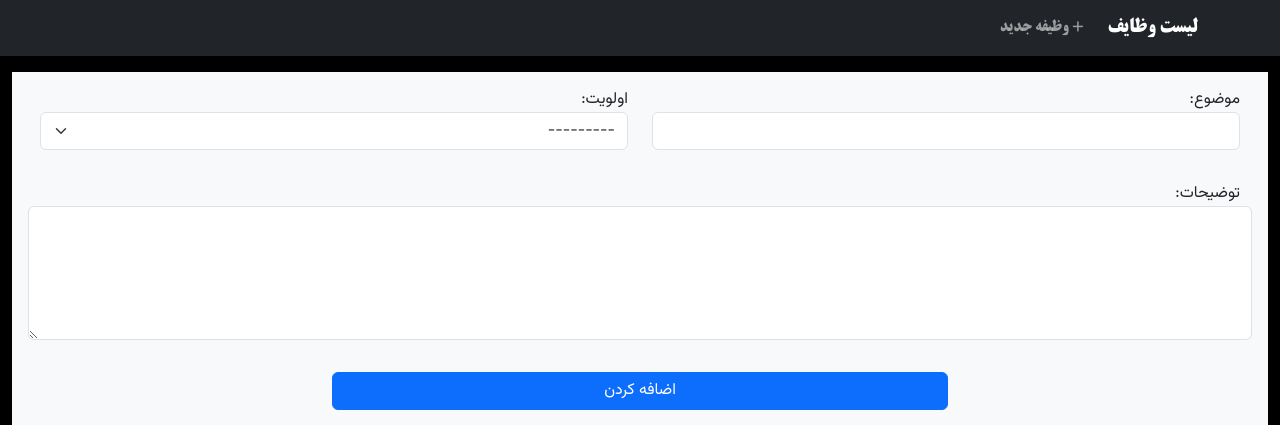
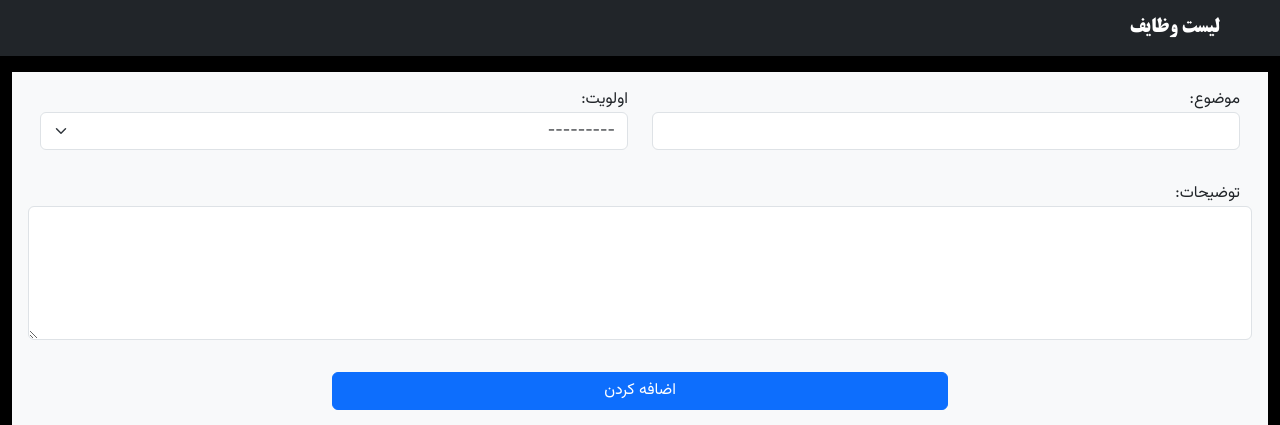
Before and after one commit to Behnaz81/TODOList, a Django app: page / in a window 1280 px wide. Shown: the top 425 px of the page. Run offline with Django 5.2, Linux system fonts and the light colour scheme; data that the repository does not hold is empty.

Commit message:
the list of navbar was edited according to the new template

```diff
--- a/templates/partials/_header.html
+++ b/templates/partials/_header.html
@@ -1,17 +1,8 @@
 <header class="container-fluid bg-dark sticky-top">
-    <nav class="navbar navbar-expand-lg bg-dark container" data-bs-theme="dark">
-        <div class="container-fluid">
-            <a class="navbar-brand" href="#">لیست وظایف</a>
+    <nav class="navbar navbar-expand-lg bg-dark container-fluid" data-bs-theme="dark">
+            <a class="navbar-brand ms-5" href="#">لیست وظایف</a>
             <button class="navbar-toggler" type="button" data-bs-toggle="collapse" data-bs-target="#navbarNav" aria-controls="navbarNav" aria-expanded="false" aria-label="Toggle navigation">
                 <span class="navbar-toggler-icon"></span>
             </button>
-            <div class="collapse navbar-collapse" id="navbarNav">
-                <ul class="navbar-nav">
-                    <li class="nav-item">
-                        <a class="nav-link" href="#">+ وظیفه جدید</a>
-                    </li>
-                </ul>
-            </div>
-        </div>
     </nav>
 </header>
```
